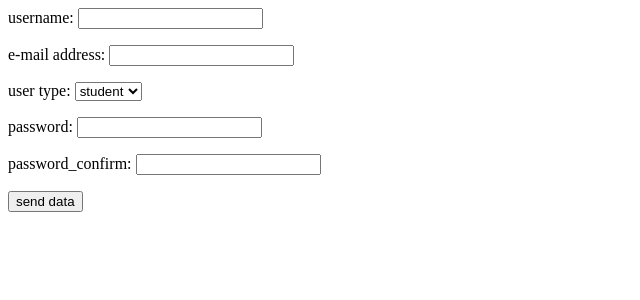
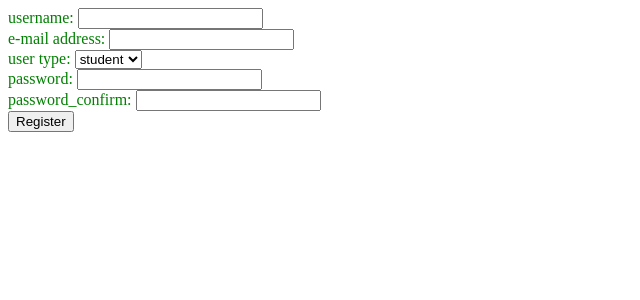
Before and after one commit to vedroidek/Teacher, a Django app: page /users/register/ in a window 1280 px wide. Shown: the top 300 px of the page, without its empty margins (0-640 px from the left). Run offline with Django 4.2, Linux system fonts and the light colour scheme; parts of the project's set-up code (start-up, migrations or seed data) failed here and were passed over.

Commit message:
Create form for user register.

```diff
--- a/users/templates/users/register_form.html
+++ b/users/templates/users/register_form.html
@@ -1,5 +1,13 @@
-<form method="post">
-    {% csrf_token %}
-    {{ form.as_p }}
-    <input type="submit" value="send data">
-</form>
+{% load static %}
+
+<div style="color: green; size: 20px">
+    <form method="post">
+        {% csrf_token %}
+        {% for field in form %}
+            <div class="fieldWrapper">
+                {{ field.label_tag }} {{ field }}
+            </div>
+        {% endfor %}
+        <input type="submit" value="Register">
+    </form>
+</div>
```
